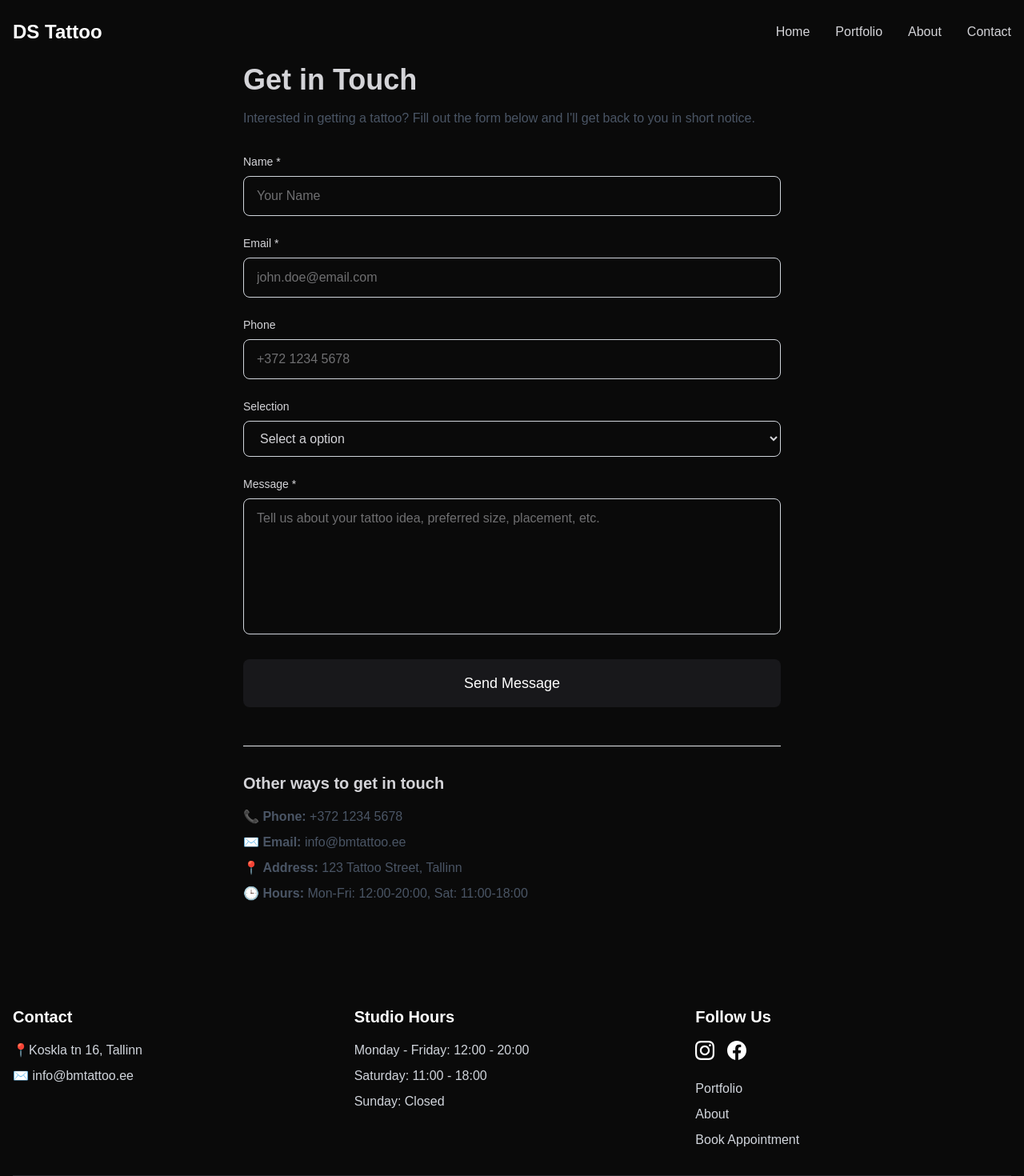
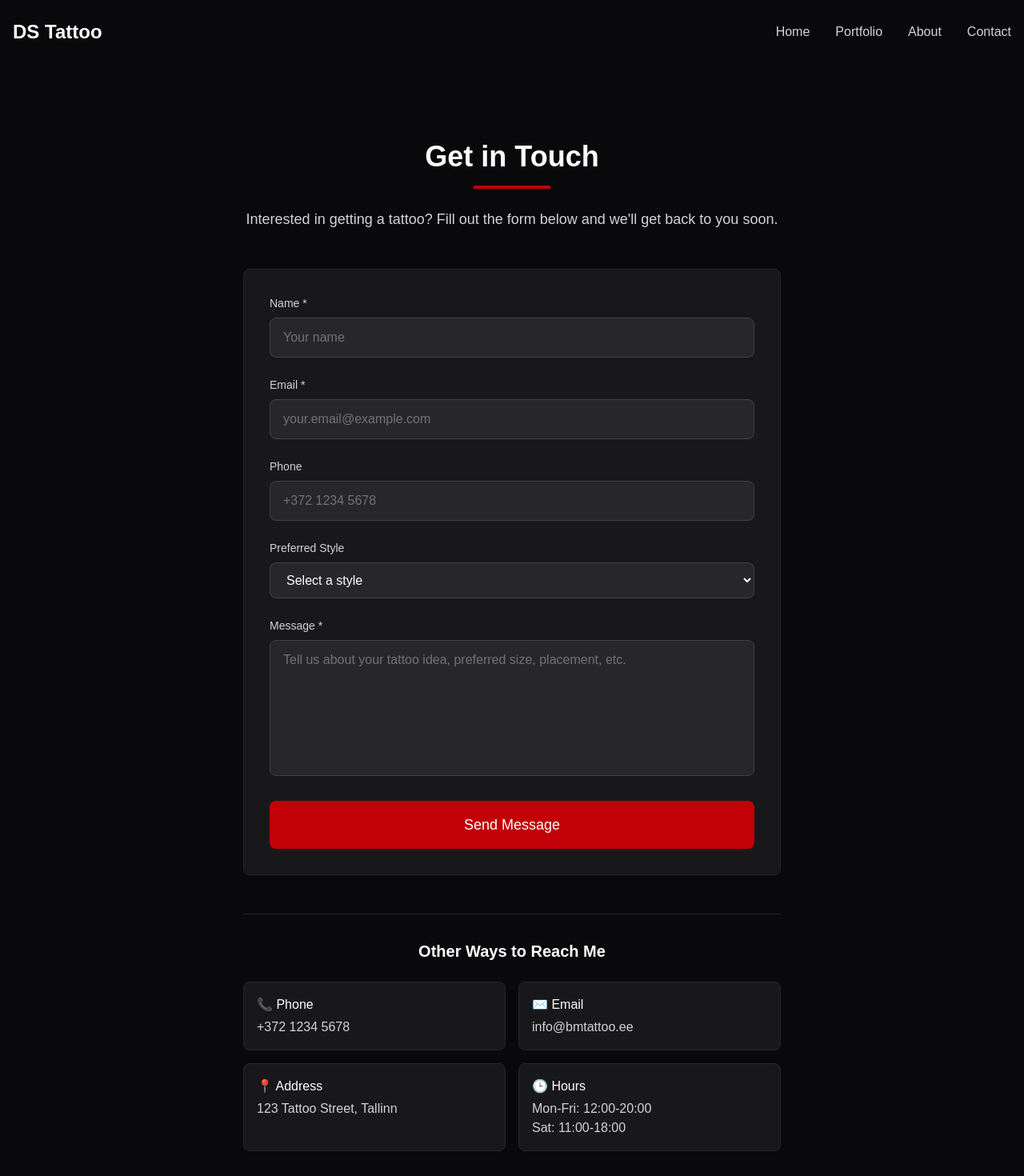
Before and after one commit to reemet-paabo/bmtattoo, a Next.js app: page /contact in a window 1280 px wide. Shown: the top 1470 px of the page at 80% size. Built offline with nearby package versions, Linux system fonts and the light colour scheme; no server answers.

Commit message:
Demo.Carousel homepage

```diff
--- a/app/contact/page.tsx
+++ b/app/contact/page.tsx
@@ -2,10 +2,10 @@
 import type { Metadata } from 'next';
 
 export const metadata: Metadata = {
-  title: "Contact | BM Tattoo Studio - Book Your Appoinment Today",
-  description: "Contact BM Tattoo Studio in Tallinn to book your custom tattoo appointment. Located at 123 StreetName. Call +372 1234 5678 or fill out the contact form.",
+  title: "Contact | DickSquid Tattoo Studio - Book Your Appoinment Today",
+  description: "Contact DickSquid Tattoo Studio in Tallinn to book your custom tattoo appointment. Located at 123 StreetName. Call +372 1234 5678 or fill out the contact form.",
   openGraph: {
-    title: "Contact | BM Tattoo Studio",
+    title: "Contact | DickSquid Tattoo Studio",
     description: "Get in touch and book your appointment.",
     url: "https://bmtattoo.vercel.app/contact"
 
@@ -21,21 +21,23 @@ export const metadata: Metadata = {
  * Select option for [type of appointment]
  * Image upload/send? (restrictions needed)
  */
-
 export default function ContactPage() {
   return (
-    <main className="container mx-auto px-4 py-12 md:py-20">
+    <main className="bg-zinc-950 min-h-screen pt-24 pb-16">
+      <div className="container mx-auto px-4 py-12 md:py-20">
         <div className="max-w-2xl mx-auto">
-        <h1 className="text-3xl md:text-4xl font-bold mb-4">Get in Touch</h1>
-        <p className="text-gray-600 mb-8">
-          Interested in getting a tattoo? Fill out the form below and I'll get back to you in short notice.
+          <div className="text-center mb-12">
+            <h1 className="text-3xl md:text-4xl font-bold mb-4 text-white">Get in Touch</h1>
+            <div className="w-24 h-1 bg-red-700 mx-auto mb-6" />
+            <p className="text-zinc-300 text-lg">
+              Interested in getting a tattoo? Fill out the form below and we'll get back to you soon.
             </p>
+          </div>
 
-        <form className="space-y-6">
-          {/** Name Field */}
-
+          <form className="space-y-6 bg-zinc-900 p-8 rounded-lg border border-zinc-800">
+            {/* Name Field */}
             <div>
-            <label htmlFor="name" className="block text-sm font-medium mb-2">
+              <label htmlFor="name" className="block text-sm font-medium mb-2 text-zinc-300">
                 Name *
               </label>
               <input
@@ -43,60 +45,64 @@ export default function ContactPage() {
                 id="name"
                 name="name"
                 required
-              className="w-full px-4 py-3 border border-gray-300 rounded-lg focus:ring-2 focus:ring-zinc-900 focus:border-transparent outline-none transition"
-              placeholder="Your Name"
+                className="w-full px-4 py-3 bg-zinc-800 border border-zinc-700 rounded-lg text-white placeholder-zinc-500 focus:ring-2 focus:ring-red-700 focus:border-transparent outline-none transition"
+                placeholder="Your name"
               />
             </div>
-          {/** Email field */}
+
+            {/* Email Field */}
             <div>
-            <label htmlFor="email" className="block text-sm font-medium mb-2">
+              <label htmlFor="email" className="block text-sm font-medium mb-2 text-zinc-300">
                 Email *
               </label>
               <input
-              type="text"
+                type="email"
                 id="email"
                 name="email"
                 required
-              className="w-full px-4 py-3 border border-gray-300 rounded-lg focus:ring-2 focus:ring-zinc-900 focus:border-transparent outline-none transition"
-              placeholder="john.doe@email.com"/>
+                className="w-full px-4 py-3 bg-zinc-800 border border-zinc-700 rounded-lg text-white placeholder-zinc-500 focus:ring-2 focus:ring-red-700 focus:border-transparent outline-none transition"
+                placeholder="your.email@example.com"
+              />
             </div>
-          {/** Phone field */}
+
+            {/* Phone Field */}
             <div>
-            <label htmlFor="phone" className="block text-sm font-medium mb-2">
+              <label htmlFor="phone" className="block text-sm font-medium mb-2 text-zinc-300">
                 Phone
               </label>
               <input
                 type="tel"
                 id="phone"
                 name="phone"
-              className="w-full px-4 py-3 border border-gray-300 rounded-lg focus:ring-2 focus:ring-zinc-900 focus:border-transparent outline-none transition"
-              placeholder="+372 1234 5678"/>
+                className="w-full px-4 py-3 bg-zinc-800 border border-zinc-700 rounded-lg text-white placeholder-zinc-500 focus:ring-2 focus:ring-red-700 focus:border-transparent outline-none transition"
+                placeholder="+372 1234 5678"
+              />
             </div>
-          {/** @todo: Something about what kind of tattoo request? Cover-up, Re-ink,New small, sleeve etc..? before message */}
+
+            {/* Tattoo Style Select */}
             <div>
-            <label htmlFor="option" className="block text-sm font-medium mb-2">
-              Selection
+              <label htmlFor="style" className="block text-sm font-medium mb-2 text-zinc-300">
+                Preferred Style
               </label>
               <select
-              id="option"
-              name="option"
-              className="w-full px-4 py-3 border border-gray-300 rounded-lg focus:ring-2 focus:ring-zinc-900 focus:border-transparent outline-none transition"
+                id="style"
+                name="style"
+                className="w-full px-4 py-3 bg-zinc-800 border border-zinc-700 rounded-lg text-white focus:ring-2 focus:ring-red-700 focus:border-transparent outline-none transition"
               >
-              <option value="">Select a option</option>
-              <option value="1">1</option>
-              <option value="2">2</option>
-              <option value="3">3</option>
-              <option value="4">4</option>
-              <option value="5">5</option>
-              <option value="6">6</option>
-              <option value="7">Other</option>
+                <option value="">Select a style</option>
+                <option value="traditional">Traditional</option>
+                <option value="realism">Realism</option>
+                <option value="blackwork">Blackwork</option>
+                <option value="color">Color</option>
+                <option value="geometric">Geometric</option>
+                <option value="biomechanical">Biomechanical</option>
+                <option value="other">Other</option>
               </select>
             </div>
 
-          { /** Message field */}
-
+            {/* Message Field */}
             <div>
-            <label htmlFor="message" className="block text-sm font-medium mb-2">
+              <label htmlFor="message" className="block text-sm font-medium mb-2 text-zinc-300">
                 Message *
               </label>
               <textarea
@@ -104,30 +110,42 @@ export default function ContactPage() {
                 name="message"
                 required
                 rows={6}
-                  className="w-full px-4 py-3 border border-gray-300 rounded-lg focus:ring-2 focus:ring-zinc-900 focus:border-transparent otline-none transition resize-none"
+                className="w-full px-4 py-3 bg-zinc-800 border border-zinc-700 rounded-lg text-white placeholder-zinc-500 focus:ring-2 focus:ring-red-700 focus:border-transparent outline-none transition resize-none"
                 placeholder="Tell us about your tattoo idea, preferred size, placement, etc."
               />
             </div>
 
-          {/** Submit formBtn */}
+            {/* Submit Button */}
             <button
               type="submit"
-            className="w-full bg-zinc-900 text-white px-8 py-4 rounded-lg hover:bg-zinc-800 transition font-medium text-lg"
+              className="w-full bg-red-700 hover:bg-red-800 text-white px-8 py-4 rounded-lg font-medium text-lg transition-all duration-300 transform hover:scale-105"
             >
               Send Message
             </button>
           </form>
 
-        {/** Contact Info */}
-        <div className="mt-12 pt-8 border-t border-gray-200">
-          <h2 className="text-xl font-bold mb-4">Other ways to get in touch</h2>
-          <div className="space-y-2 text-gray-600">
-            <p>📞 <strong>Phone:</strong> +372 1234 5678</p>
-            <p>✉️ <strong>Email:</strong> info@bmtattoo.ee</p>
-            <p>📍 <strong>Address:</strong> 123 Tattoo Street, Tallinn</p>
-            <p>🕒 <strong>Hours:</strong> Mon-Fri: 12:00-20:00, Sat: 11:00-18:00</p>
+          {/* Contact Info Below Form */}
+          <div className="mt-12 pt-8 border-t border-zinc-800">
+            <h2 className="text-xl font-bold mb-6 text-white text-center">Other Ways to Reach Me</h2>
+            <div className="grid grid-cols-1 md:grid-cols-2 gap-4 text-zinc-300">
+              <div className="bg-zinc-900 p-4 rounded-lg border border-zinc-800">
+                <p className="font-medium text-white mb-1">📞 Phone</p>
+                <p>+372 1234 5678</p>
               </div>
-
+              <div className="bg-zinc-900 p-4 rounded-lg border border-zinc-800">
+                <p className="font-medium text-white mb-1">✉️ Email</p>
+                <p>info@bmtattoo.ee</p>
+              </div>
+              <div className="bg-zinc-900 p-4 rounded-lg border border-zinc-800">
+                <p className="font-medium text-white mb-1">📍 Address</p>
+                <p>123 Tattoo Street, Tallinn</p>
+              </div>
+              <div className="bg-zinc-900 p-4 rounded-lg border border-zinc-800">
+                <p className="font-medium text-white mb-1">🕒 Hours</p>
+                <p>Mon-Fri: 12:00-20:00<br />Sat: 11:00-18:00</p>
+              </div>
+            </div>
+          </div>
         </div>
       </div>
     </main>
--- a/app/portfolio/page.tsx
+++ b/app/portfolio/page.tsx
@@ -4,10 +4,10 @@ import { getTattoos } from '@/lib/sanity-queries';
 import { urlFor } from '@/lib/sanity-client';
 
 export const metadata: Metadata = {
-  title: "Portfolio | BM Tattoo Studio - Created Works Gallery",
+  title: "Portfolio | DickSquid Tattoo Studio - Created Works Gallery",
   description: "Browse the porftolio of custom created tattoos in all sizes and styles",
   openGraph: {
-    title: "Portfolio | BM Tattoo Studio",
+    title: "Portfolio | DickSquid Tattoo Studio",
     description: "Browse portfolio of custom tattoos and artistic designs",
     url: "https://bmtattoo.vercel.app/portfolio" /** @todo: production domain  */
   }
@@ -28,20 +28,24 @@ export default async function PortfolioPage() {
   }))
 
   return (
-    <main className="container mx-auto px-4 py-12 md:py-20">
-      <div className="mb-12">
-        <h3 className="text-zinc-50 text-3xl md:text-4xl font-bold mb-4">Portfolio</h3>
+    <main className="bg-zinc-950 min-h-screen pt-24 pb-16">
+      <div className="container mx-auto px-4">
+      <div className="mb-12 text-center">
+        <h1 className="text-3xl md:text-4xl font-bold mb-4 text-white">Portfolio</h1>
+        <div className="w-24 h-1 bg-red-700 mx-auto mb-4" />
         <p className="text-zinc-300 text-lg">
           Browse the collection of custom tattoo work
         </p>
       </div>
+
       {tattoos.length === 0 ? (
         <div className="text-center py-12">
-          <p className="text-gray-500 text-lg">No tattoos added yet.</p>
+          <p className="text-zinc-400 text-lg">No tattoos added yet.</p>
         </div>
       ) : (
         <PortfolioGrid tattoos={tattoos} />
       )}
+      </div>
     </main>
   );
 }
```
Also changed, not shown: app/about/page.tsx (+50 -33 lines), app/components/HeroSection.tsx (+115 -23 lines), app/components/Lightbox.tsx (+12 -9 lines), app/components/PortfolioGrid.tsx (+4 -4 lines), app/page.tsx (+18 -60 lines), app/components/Footer.tsx (line endings or trailing spaces). Lines whose indentation alone changed are shown as unchanged.
